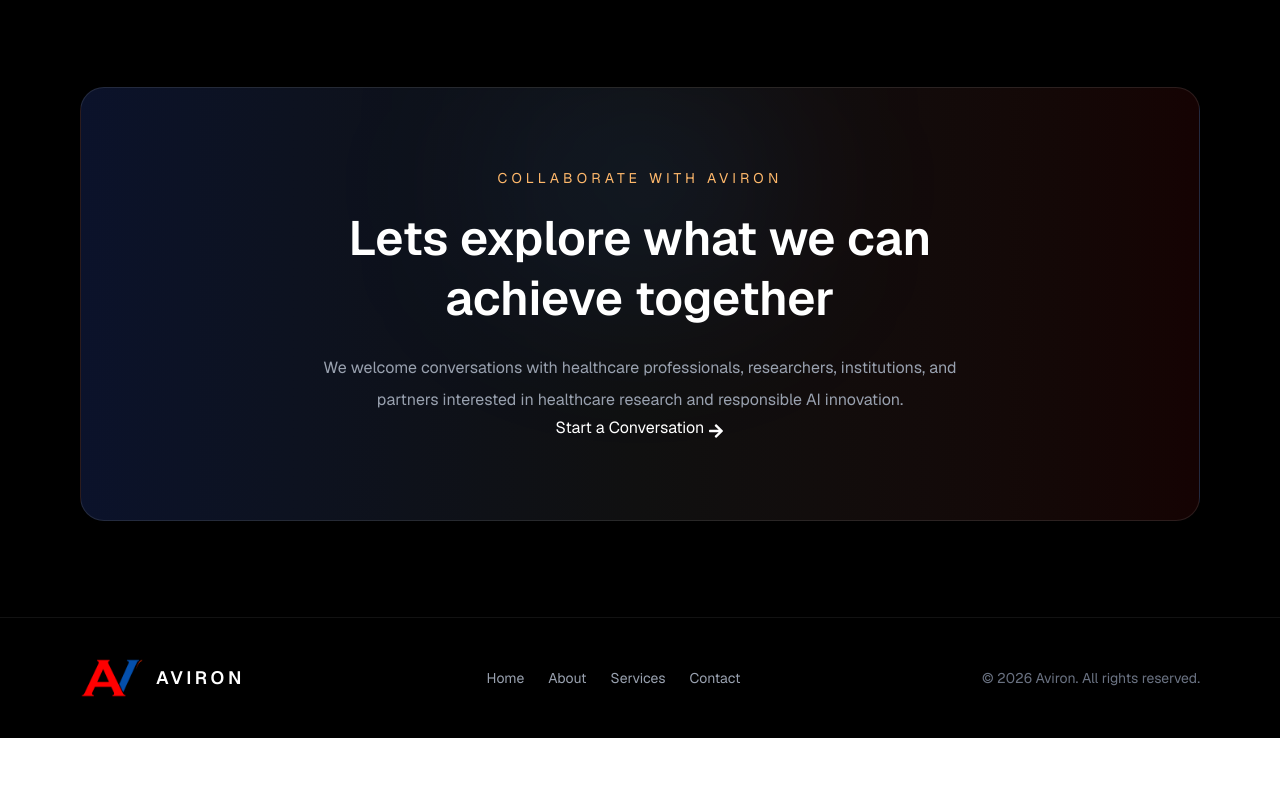
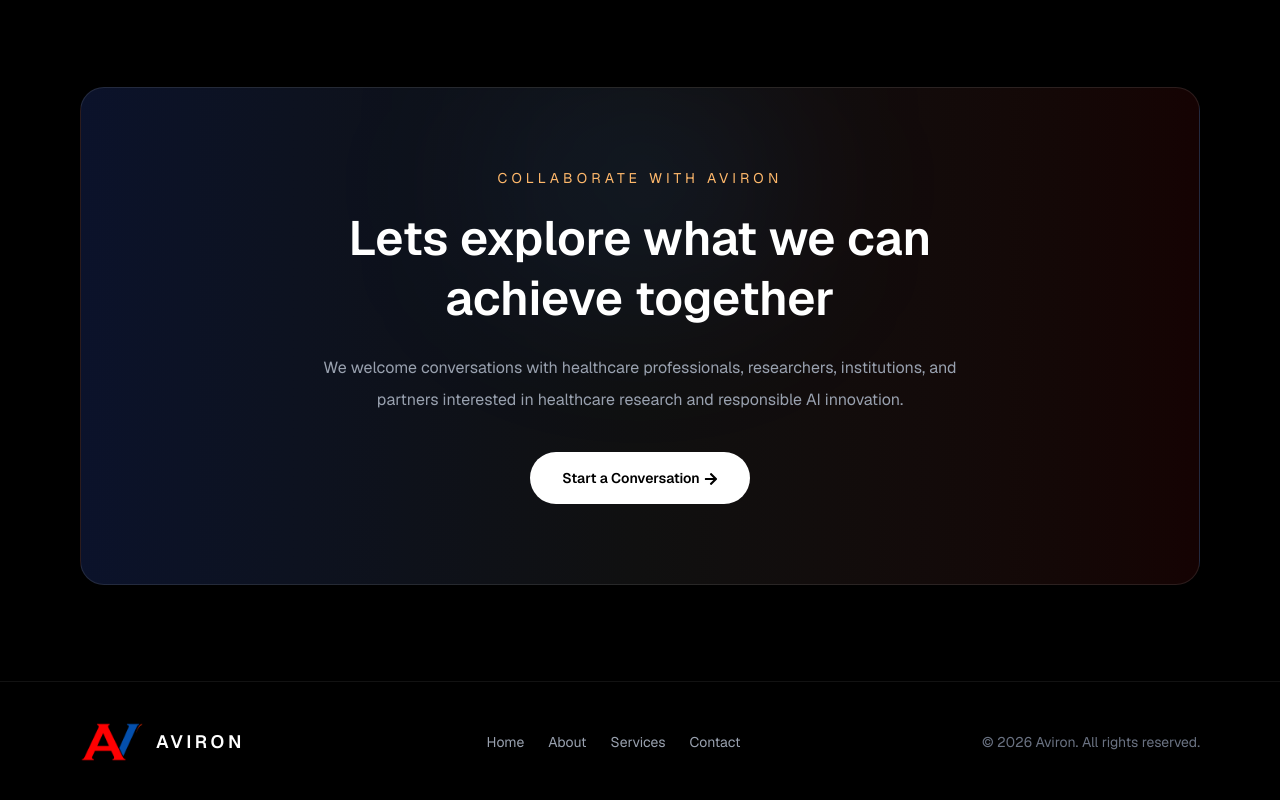
Before and after one commit to Ademiday00/aviron-main, a Next.js app: page / in a window 1280 px wide. Shown: the part 2755-3555 px from the top of the page. Before the commit the page ends 3493 px from the top, so only its background shows below. Built offline with nearby package versions, Linux system fonts and the light colour scheme.

Commit message:
start a conversation update

```diff
--- a/app/page.tsx
+++ b/app/page.tsx
@@ -329,6 +329,7 @@ const Home = () => {
   href="https://wa.me/2349043895573?text=Hello%20Aviron%20Team%2C%20I%20visited%20your%20website%20and%20would%20like%20to%20make%20an%20enquiry."
   target="_blank"
   rel="noopener noreferrer"
+  className="mt-9 inline-flex rounded-full bg-white px-8 py-4 text-sm font-semibold text-black transition hover:bg-blue-100"
 >
   Start a Conversation<FaArrowRight className=" mt-1 ml-1 inline-block" />
 </a>
```
